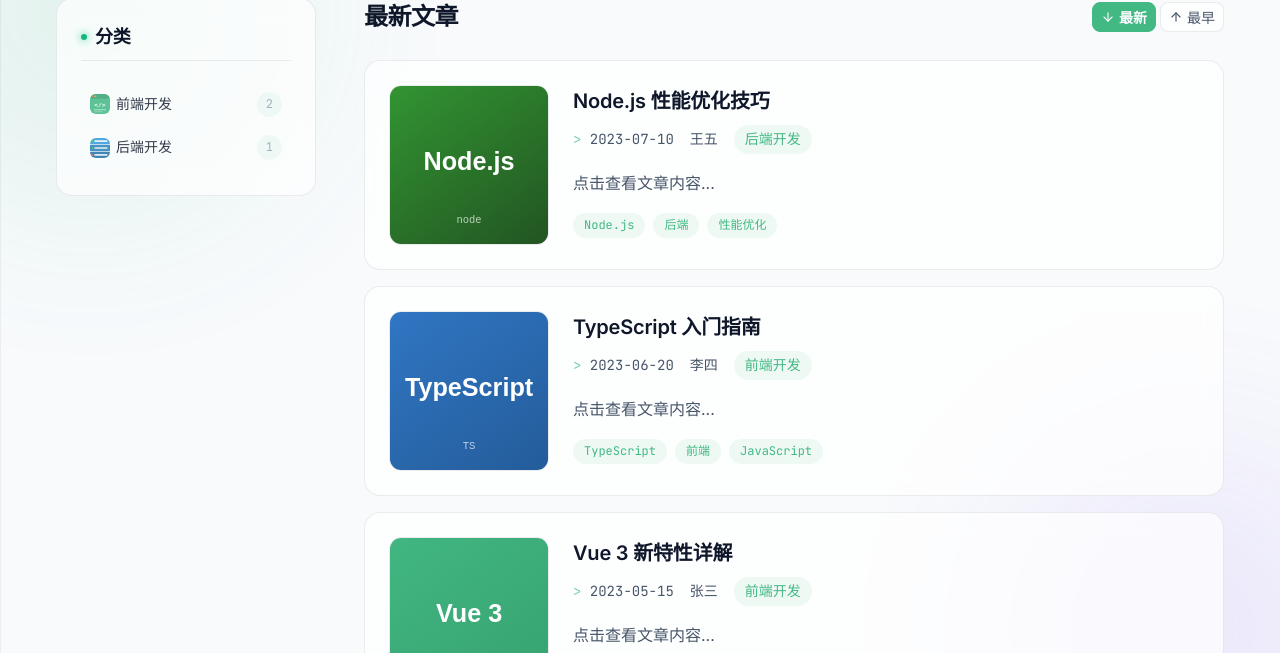
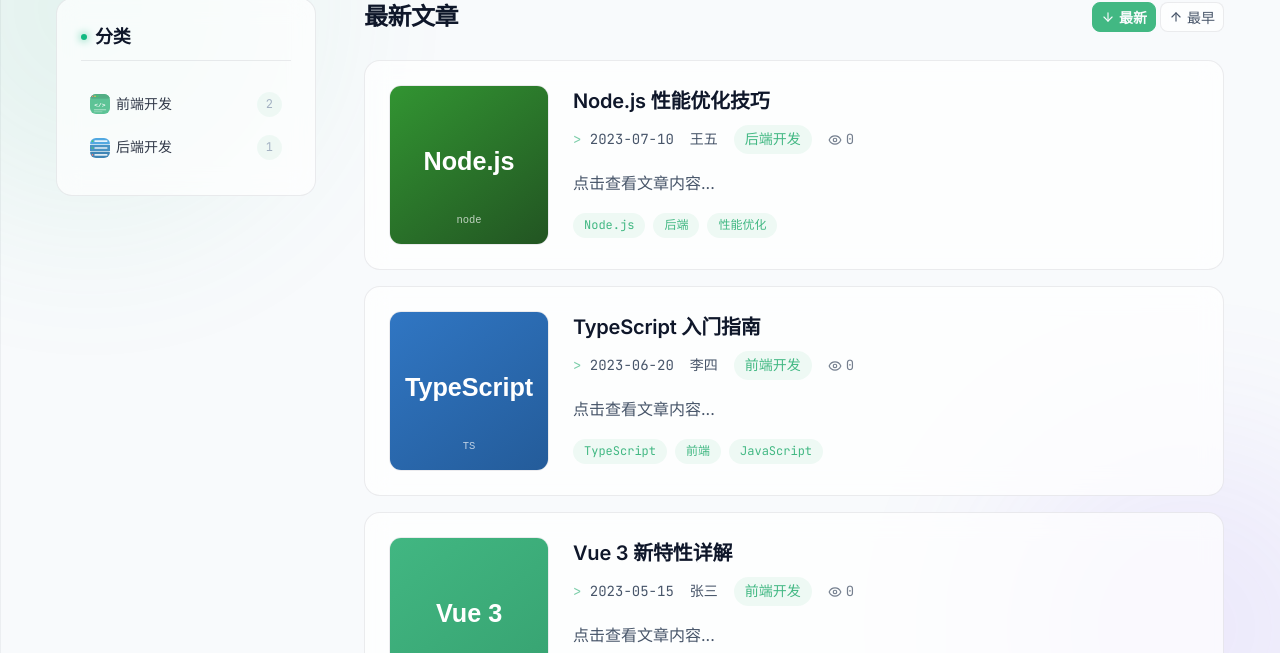
Before and after one commit to dkbnull/hello-blog, a Vue app: page / in a window 1280 px wide. Shown: the part 82-735 px from the top of the page. Built offline with nearby package versions, Linux system fonts and the light colour scheme; no server answers.

Commit message:
feat: 增加文章点击量统计

```diff
--- a/src/components/Icon.vue
+++ b/src/components/Icon.vue
@@ -37,6 +37,7 @@
   chevronRight: '<polyline points="9 18 15 12 9 6"/>',
   chevronsLeft: '<polyline points="11 17 6 12 11 7"/><polyline points="18 17 13 12 18 7"/>',
   chevronsRight: '<polyline points="13 17 18 12 13 7"/><polyline points="6 17 11 12 6 7"/>',
-  category: '<rect x="3" y="3" width="7" height="7"/><rect x="14" y="3" width="7" height="7"/><rect x="3" y="14" width="7" height="7"/><rect x="14" y="14" width="7" height="7"/>'
+  category: '<rect x="3" y="3" width="7" height="7"/><rect x="14" y="3" width="7" height="7"/><rect x="3" y="14" width="7" height="7"/><rect x="14" y="14" width="7" height="7"/>',
+  view: '<path d="M2 12s3-7 10-7 10 7 10 7-3 7-10 7-10-7-10-7z"/><circle cx="12" cy="12" r="3"/>'
 }
 </script>
--- a/src/components/PostCard.vue
+++ b/src/components/PostCard.vue
@@ -16,6 +16,10 @@
           >
             {{ getCategoryName(post.category) }}
           </span>
+          <span class="meta-views">
+            <Icon icon="view" :size="14" />
+            {{ formatViewCount(viewCount) }}
+          </span>
         </div>
         <p class="post-excerpt">{{ excerpt }}</p>
         <div class="post-tags" v-if="post.tags?.length">
@@ -29,6 +33,7 @@
 <script setup>
 import { getCategoryName } from '@/data/articles'
 import defaultImage from '@/assets/default.svg'
+import { fetchArticleView, formatViewCount } from '@/composables/useViewCount'
 
 // 文章摘要最大长度
 const EXCERPT_MAX_LENGTH = 150
@@ -46,6 +51,15 @@
 })
 
 const router = useRouter()
+
+// 文章点击量（仅展示，不累加）
+const viewCount = ref(0)
+
+onMounted(() => {
+  fetchArticleView(props.post.category, props.post.id).then(count => {
+    viewCount.value = count
+  })
+})
 
 const postLink = computed(() => `/article/${props.post.category}/${props.post.id}`)
 const target = computed(() => props.openInNewTab ? '_blank' : '_self')
@@ -162,6 +176,14 @@
   border-color: var(--primary-color);
 }
 
+.meta-views {
+  display: inline-flex;
+  align-items: center;
+  gap: 4px;
+  opacity: 0.75;
+  font-variant-numeric: tabular-nums;
+}
+
 .post-excerpt {
   margin-bottom: var(--spacing-md);
   color: var(--text-secondary);
--- /dev/null
+++ b/src/composables/useViewCount.js
@@ -0,0 +1,130 @@
+/**
+ * 文章点击量统计组合式函数
+ *
+ * 数据源：countapi.mileshilliard.com（原 countapi.xyz 的稳定替代服务）
+ *   - 免费、无需注册、无需 API key
+ *   - 支持纯前端 CORS 调用
+ *
+ * 接口：
+ *   - GET /api/v1/hit/{key}  计数 +1 并返回新值（用于详情页：每次访问累加）
+ *   - GET /api/v1/get/{key}  仅获取当前值（用于列表卡片：不累加）
+ *
+ * 防刷策略：同一会话内同一文章只累加一次（基于 sessionStorage），刷新页面不重复计数
+ */
+
+import { ref } from 'vue'
+
+const COUNTER_API_BASE = 'https://countapi.mileshilliard.com/api/v1'
+// 命名空间前缀：优先从环境变量读取，未配置时回退默认值
+const NAMESPACE = import.meta.env.VITE_COUNTER_NAMESPACE || 'helloblog'
+// sessionStorage 中记录本会话已统计过的文章 key
+const SESSION_KEY = 'helloblog-viewed-articles'
+
+/**
+ * 构建文章计数 key
+ * 仅使用 categoryId 与 articleId（稳定且为安全字符），避免标题中文导致 key 异常
+ */
+const buildArticleKey = (categoryId, articleId) => {
+  return `${NAMESPACE}-article-${categoryId}-${articleId}`
+}
+
+/**
+ * 读取本会话已统计过的文章 key 列表
+ */
+const readViewedKeys = () => {
+  try {
+    const raw = sessionStorage.getItem(SESSION_KEY)
+    return raw ? JSON.parse(raw) : []
+  } catch {
+    return []
+  }
+}
+
+/**
+ * 判断当前文章是否已在本会话内统计过
+ */
+const isViewedInSession = (key) => {
+  return readViewedKeys().includes(key)
+}
+
+/**
+ * 标记文章已在本会话内统计过
+ */
+const markViewedInSession = (key) => {
+  try {
+    const viewed = readViewedKeys()
+    if (!viewed.includes(key)) {
+      viewed.push(key)
+      sessionStorage.setItem(SESSION_KEY, JSON.stringify(viewed))
+    }
+  } catch {
+    // sessionStorage 不可用时静默降级，允许重复计数
+  }
+}
+
+/**
+ * 累加文章点击量并返回最新值（用于文章详情页）
+ * 同一会话内同一文章只累加一次，避免刷新刷量
+ */
+export const incrementArticleView = async (categoryId, articleId) => {
+  const key = buildArticleKey(categoryId, articleId)
+  // 已统计过：仅获取当前值，不再累加
+  if (isViewedInSession(key)) {
+    return fetchArticleView(categoryId, articleId)
+  }
+  try {
+    const res = await fetch(`${COUNTER_API_BASE}/hit/${key}`)
+    if (!res.ok) return 0
+    const data = await res.json()
+    markViewedInSession(key)
+    return parseInt(data.value, 10) || 0
+  } catch {
+    // 网络或服务异常时静默返回 0，不影响阅读体验
+    return 0
+  }
+}
+
+/**
+ * 仅获取文章点击量（用于列表卡片，不累加）
+ */
+export const fetchArticleView = async (categoryId, articleId) => {
+  const key = buildArticleKey(categoryId, articleId)
+  try {
+    const res = await fetch(`${COUNTER_API_BASE}/get/${key}`)
+    // 404 表示文章从未被访问过，计为 0
+    if (res.status === 404) return 0
+    if (!res.ok) return 0
+    const data = await res.json()
+    return parseInt(data.value, 10) || 0
+  } catch {
+    return 0
+  }
+}
+
+/**
+ * 格式化点击量展示文本
+ * 超过 1 万以「万」为单位，避免数字过长破坏布局
+ */
+export const formatViewCount = (count) => {
+  if (!count || count <= 0) return '0'
+  if (count >= 10000) {
+    return (count / 10000).toFixed(1).replace(/\.0$/, '') + '万'
+  }
+  return String(count)
+}
+
+/**
+ * 列表卡片用：异步加载并展示点击量
+ * 返回响应式 ref，加载完成自动更新
+ */
+export const useArticleViewCount = (categoryId, articleId) => {
+  const viewCount = ref(0)
+  const loaded = ref(false)
+
+  const load = async () => {
+    viewCount.value = await fetchArticleView(categoryId, articleId)
+    loaded.value = true
+  }
+
+  return { viewCount, loaded, load }
+}
--- a/src/views/ArticleDetail.vue
+++ b/src/views/ArticleDetail.vue
@@ -40,6 +40,11 @@
                   <span v-for="tag in article.tags" :key="tag" class="tag">{{ tag }}</span>
                 </span>
               </template>
+              <span class="meta-separator">·</span>
+              <span class="meta-views">
+                <Icon icon="view" :size="14" />
+                {{ formatViewCount(viewCount) }}
+              </span>
             </div>
             <div ref="contentRef" class="article-body" :class="{ 'html-body': isHtmlContent }"
                  v-html="articleContent"></div>
@@ -53,6 +58,7 @@
 <script setup>
 import { getArticleById, getArticleContent, getCategoryName, loadArticlesData, loaded } from '@/data/articles'
 import { useArticleSeo } from '@/composables/useSeo'
+import { incrementArticleView, formatViewCount } from '@/composables/useViewCount'
 
 const HEADER_OFFSET = 80
 const SCROLL_POSITION_OFFSET = 100
@@ -69,6 +75,7 @@
 const contentRef = ref(null)
 const headings = ref([])
 const activeHeadingId = ref('')
+const viewCount = ref(0)
 
 let scrollListener = null
 let isManualTocClick = false
@@ -211,6 +218,13 @@
   }
 }
 
+// 触发文章点击量统计（异步累加，不阻塞内容渲染）
+const trackViewCount = () => {
+  incrementArticleView(categoryId.value, articleId.value).then(count => {
+    viewCount.value = count
+  })
+}
+
 const loadArticleContent = async () => {
   isLoading.value = true
   // 确保文章清单数据已加载完成，否则 getArticleById 找不到文章
@@ -220,6 +234,7 @@
   try {
     headings.value = []
     activeHeadingId.value = ''
+    viewCount.value = 0
     const content = await getArticleContent(categoryId.value, articleId.value)
     isHtmlContent.value = content.startsWith('<!DOCTYPE html>') || content.startsWith('<html')
     // 对 HTML 文章：提取 body 内容，隐藏自带的标题和 meta（由组件统一渲染）
@@ -229,6 +244,8 @@
       articleContent.value = content
     }
     isLoading.value = false
+    // 文章内容加载成功后，触发点击量统计（异步执行，不阻塞渲染）
+    trackViewCount()
     await nextTick()
     // 隐藏 HTML 文章中自带的标题和 meta（组件已统一渲染）
     if (isHtmlContent.value && contentRef.value) {
@@ -493,6 +510,14 @@
   font-size: 0.7rem;
 }
 
+.meta-views {
+  display: inline-flex;
+  align-items: center;
+  gap: 4px;
+  opacity: 0.75;
+  font-variant-numeric: tabular-nums;
+}
+
 /* HTML 文章：重置所有外部样式，保留原始样式 */
 .html-body :deep(*) {
   all: revert;
```
Also changed, not shown: 1 other file (tests, documents, lock files or other folders).
